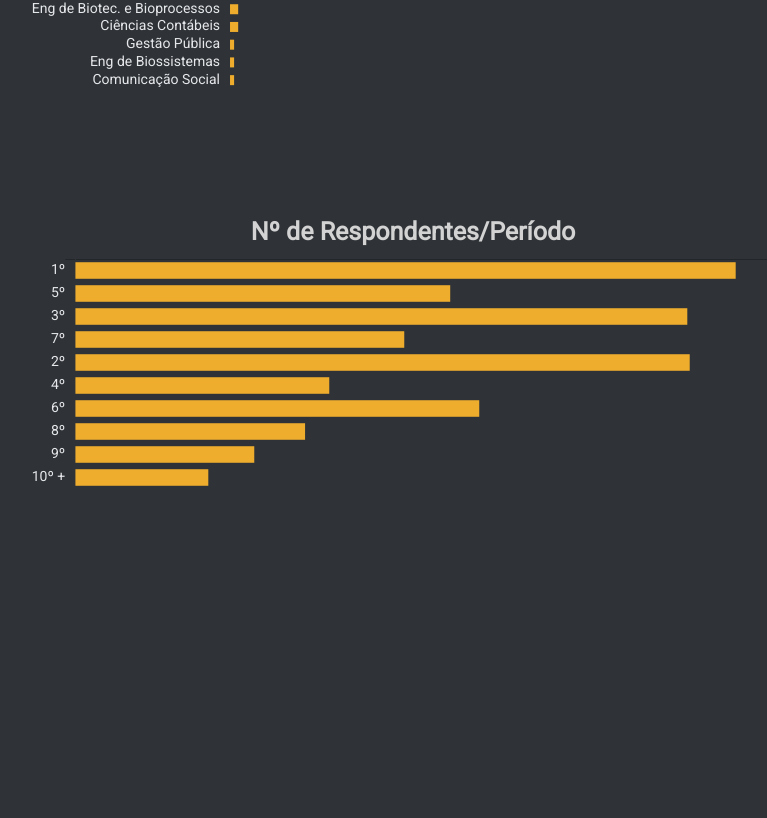
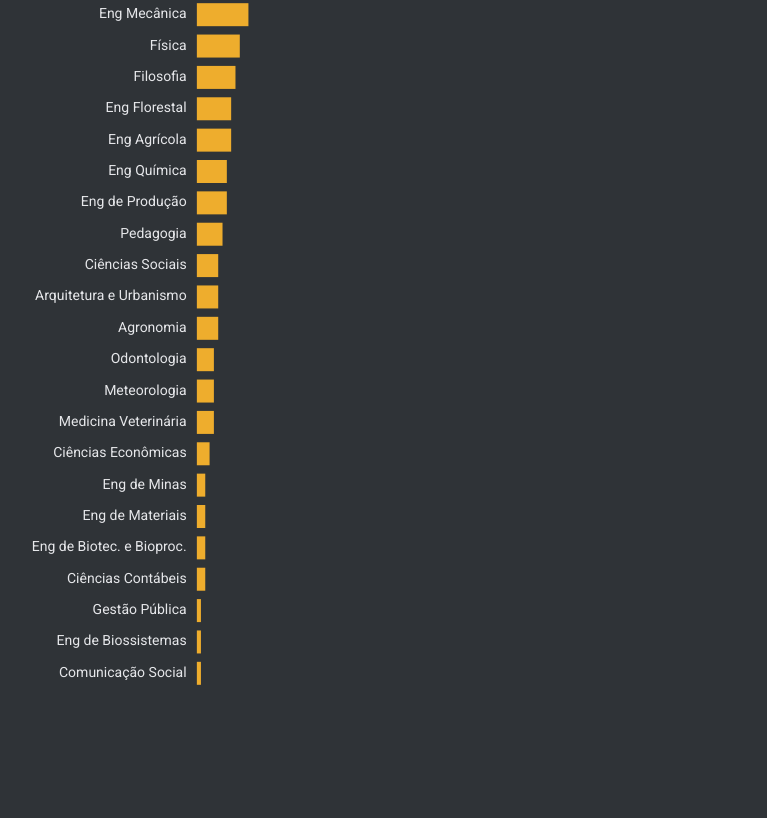
Before and after one commit to YoYolops/raeOP, a React (Create React App) app in the folder web-app/frontend/: page / in a window 1280 px wide. Shown: the part 1601-2419 px from the top of the page, without its empty margins (35-802 px from the left). Before the commit the page ends 2150 px from the top, so only its background shows below. Built offline with nearby package versions, Linux system fonts and the light colour scheme.

Commit message:
padronizando espessura das barras

```diff
--- a/web-app/frontend/src/components/Pages/DefaultPage/DefaultPage.css
+++ b/web-app/frontend/src/components/Pages/DefaultPage/DefaultPage.css
@@ -18,7 +18,11 @@
 @media screen and (max-width: 650px){
 
     .main{
-        width: 90%;
+        width: 100%;
     }
 
 }
+
+.default_page .main #g1 {
+    height: 1550px;
+}
--- a/web-app/frontend/src/components/Pages/Perfil/index.js
+++ b/web-app/frontend/src/components/Pages/Perfil/index.js
@@ -6,7 +6,7 @@ import './Profile.css';
 const Profile = () => {
     return(
         <div>
-            <Gum className="graph1"/>
+            <Gum />
             <Gdois />
         </div>
     )
--- a/web-app/frontend/src/components/graphics/Gdois.jsx
+++ b/web-app/frontend/src/components/graphics/Gdois.jsx
@@ -23,7 +23,7 @@ const Gdois = () => {
                     ],
                 }}
 
-                height={400}
+                height={500}
                 width={100}
                 options={{
                     maintainAspectRatio: false,
@@ -57,6 +57,8 @@ const Gdois = () => {
                                 gridLines: {
                                     color: "rgba(0, 0, 0, 0)",
                                 },
+
+                                barThickness: 23,
 
                                 ticks: {
                                     beginAtZero: true,
--- a/web-app/frontend/src/components/graphics/Gum.jsx
+++ b/web-app/frontend/src/components/graphics/Gum.jsx
@@ -21,7 +21,7 @@ const Gum = () => {
                         'Pedagogia', 'Ciências Sociais', 'Arquitetura e Urbanismo', 'Agronomia',
                         'Odontologia', 'Meteorologia', 'Medicina Veterinária',
                         'Ciências Econômicas', 'Eng de Minas', 'Eng de Materiais',
-                        'Eng de Biotec. e Bioprocessos', 'Ciências Contábeis',
+                        'Eng de Biotec. e Bioproc.', 'Ciências Contábeis',
                         'Gestão Pública', 'Eng de Biossistemas', 'Comunicação Social'
                     ],
 
@@ -34,13 +34,12 @@ const Gum = () => {
                                 5, 5, 4, 4, 4, 3, 2, 2, 2, 2, 1, 1, 1
                             ],
                             backgroundColor: '#EEAD2D',
-                            barThickness: 'flex',
                     },
                 ],
 
 
                 }}
-                height = {950}
+                height = {1550}
                 width = {100}
                 options = {{
                     maintainAspectRatio: false,
@@ -83,8 +82,7 @@ const Gum = () => {
                                     fontFamily: 'Roboto',
                                 },
 
-                                barThickness: 10,
-
+                                barThickness: 23,
                             },
                         ],
 
```
